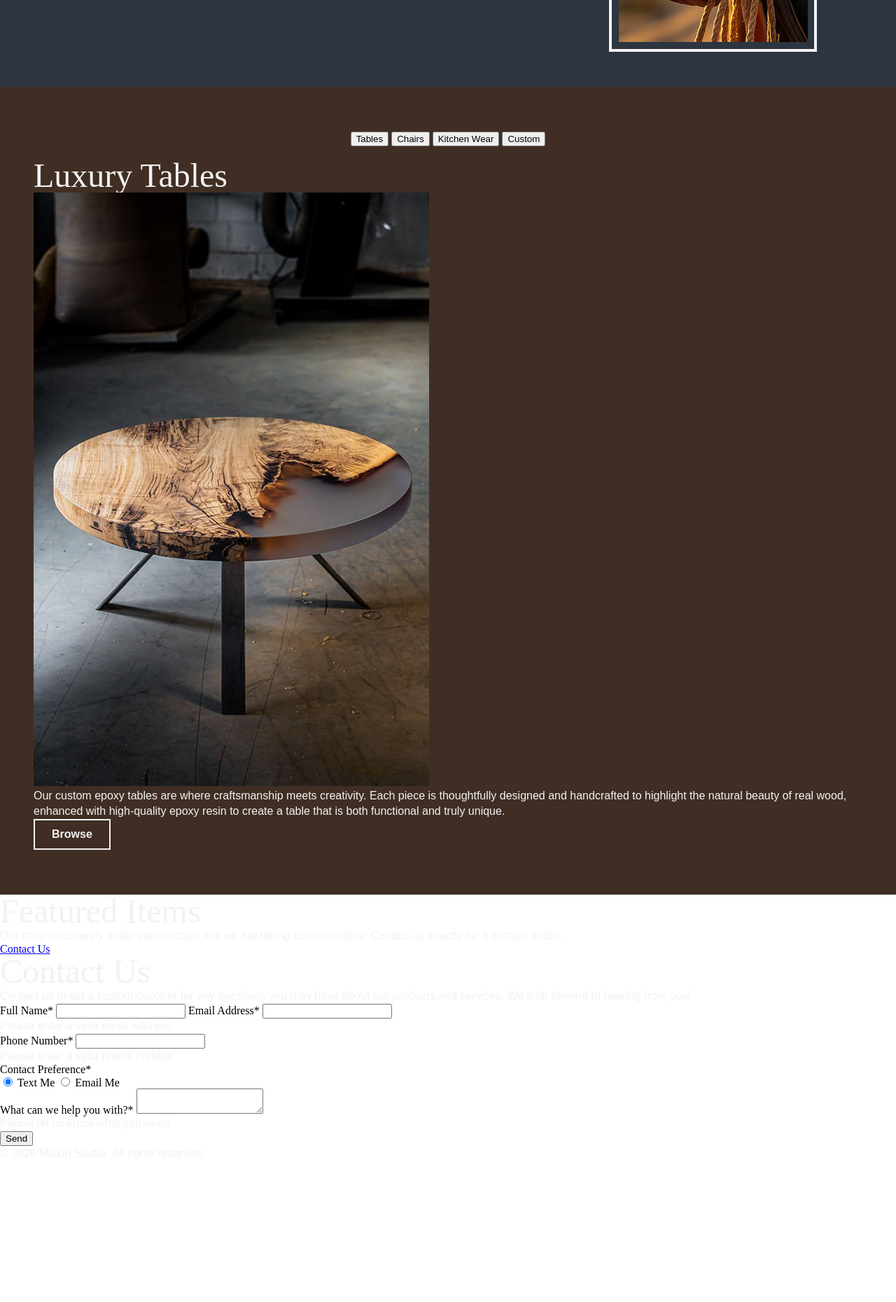
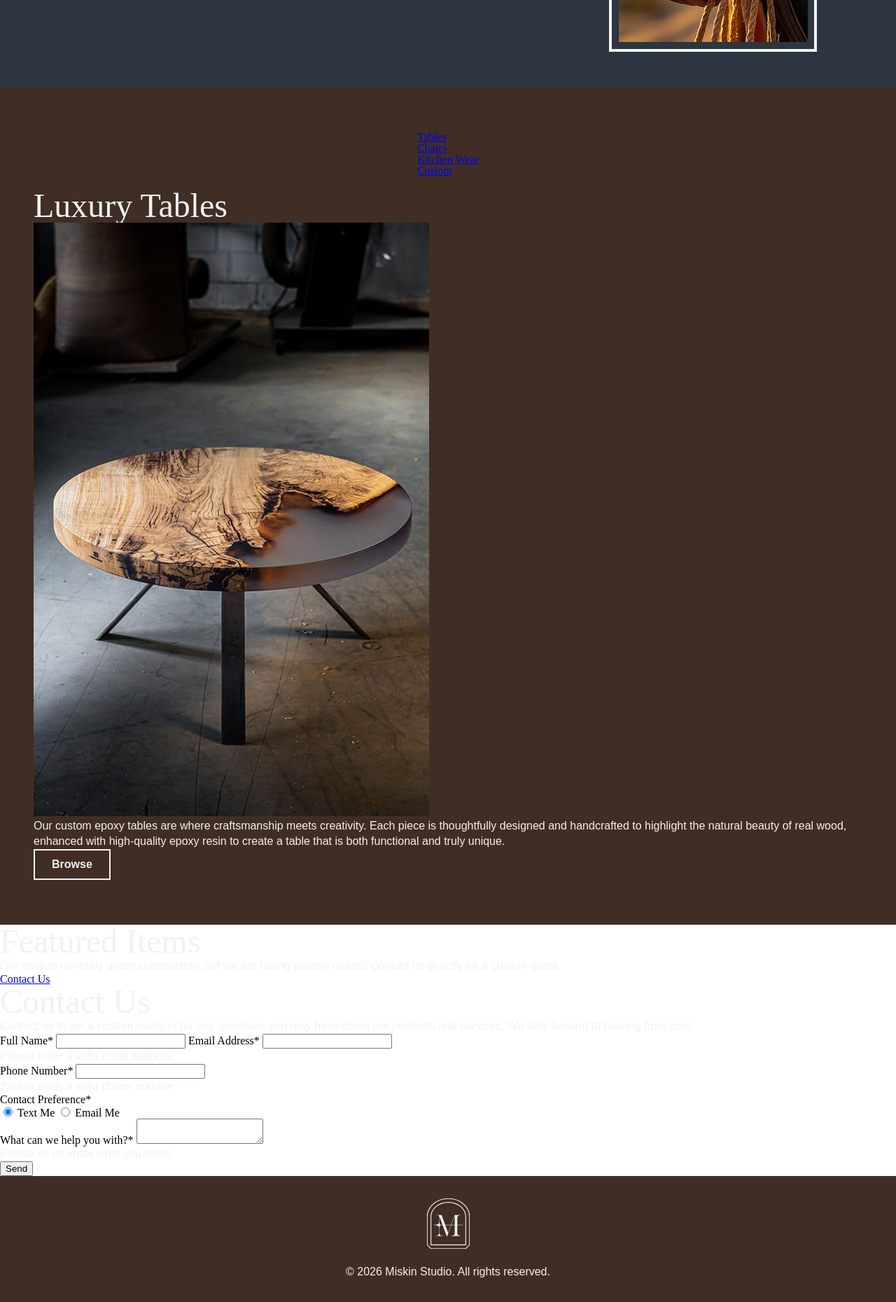
Before and after one commit to SusanArraez/Miskin_Studio, a plain HTML site: page index.html in a window 1280 px wide. Shown: the part 916-2776 px from the top of the page at 70% size. Before the commit the page ends 2575 px from the top, so only its background shows below. Drawn offline with Linux system fonts and the light colour scheme; a web font is replaced by a local one.

Commit message:
Added footer and creating widget for product display

```diff
--- a/index.html
+++ b/index.html
@@ -45,13 +45,14 @@
 
         <!-- product display Section -->
 
-        <section id="products">
-            <div class="product-controls" role="tablist" aria-label="Product list">
-        <button class="product-btn" data-product="tables" id="prod-tables" role="tab" aria-selected="true">Tables</button>
-        <button class="product-btn" data-product="chairs" id="prod-chairs" role="tab" aria-selected="false">Chairs</button>
-        <button class="product-btn" data-product="kitchen-wear" id="prod-kitchen-wear" role="tab" aria-selected="false">Kitchen Wear</button>
-        <button class="product-btn" data-product="custom" id="prod-custom" role="tab" aria-selected="false">Custom</button>
-            </div>
+        <section id="products" aria-label="Product display section">
+            <ul class="product-controls" aria-label="Product list">
+                <li><a href="#prod1">Tables</a></li>
+				<li><a href="#prod2">Chairs</a></li>
+				<li><a href="#prod3">Kitchen Wear</a></li>
+                <li><a href="#prod4">Custom</a></li>
+            </ul>
+            </ul>
 
 
         <div class="product-display" id="product-display">
@@ -149,6 +150,11 @@
 
     </main>
     <footer>
+        <a href="#"> <svg width="61" height="72" viewBox="0 0 61 72" fill="none" xmlns="http://www.w3.org/2000/svg">
+<path d="M5.68093 71.694L0.30127 66.3261V25.9808C0.30127 11.8202 13.8473 0.300604 30.4973 0.300604C47.1474 0.300604 60.6934 11.8202 60.6934 25.9754V66.3261L55.3137 71.694H5.68093Z" stroke="#F2F2F2" stroke-width="1.12" stroke-miterlimit="10"/>
+<path d="M55.3137 25.9808C55.3137 14.7672 44.2047 5.6739 30.4973 5.6739C16.7899 5.6739 5.68091 14.7618 5.68091 25.9808V66.3315H55.3137V25.9808Z" stroke="#F2F2F2" stroke-width="1.12" stroke-miterlimit="10"/>
+<path d="M22.3633 38.2626C17.8336 38.3002 17.8336 38.7457 17.7529 42.3422V48.9018C17.7529 51.8363 19.209 53.3035 22.1212 53.3035H22.5193V53.7061H12.5777V53.3035H12.9811C15.8933 53.3035 17.3494 51.8363 17.3494 48.9018V42.3422C17.2956 39.6225 15.185 38.2626 11.0176 38.2626H9.37677V37.8654H11.0176C15.081 37.8654 17.1791 36.4912 17.3118 33.7428C17.3494 32.9805 17.3494 30.4254 17.3494 27.9025C17.3494 24.102 17.1504 24.102 12.9811 24.102H12.5777V23.7048H20.7548L25.9677 37.8654H34.3868L39.5943 23.7048H48.0135V24.102H47.61C44.6978 24.102 43.2417 25.5692 43.2417 28.5037V37.8654H51.6179V38.2626H43.2417V48.9018C43.2417 51.8363 44.6978 53.3035 47.61 53.3035H48.0135V53.7061H34.8656V53.3035H35.2637C38.1759 53.3035 39.632 51.8363 39.632 48.9018V38.2626H34.6612L28.7274 54.3019H28.2863L22.3525 38.2626H22.3633ZM17.7906 33.7428C17.952 37.3447 17.9896 37.7848 22.2019 37.8654L17.7529 25.868C17.7529 28.8258 17.7529 32.7068 17.7906 33.7482V33.7428ZM30.1799 49.2615L34.2308 38.2626H26.1344L30.1853 49.2615H30.1799ZM39.6374 37.86V24.7783L34.828 37.86H39.6374Z" fill="#F2F2F2"/>
+</svg></a>
         <p>&copy; 2026 Miskin Studio. All rights reserved.</p>
     </footer>
 </body>
--- a/styles.css
+++ b/styles.css
@@ -232,3 +232,13 @@ padding-right: 25px;
     justify-content: center;
     align-items: center;
 }
+/* -------------Footer------------ */
+footer{
+    background-color: var(--dark-brown);
+    padding: 2rem 3rem;
+    display: flex;
+    flex-direction: column;
+    gap: var(--gap);
+    justify-content: center;
+    align-items: center;
+}
```
